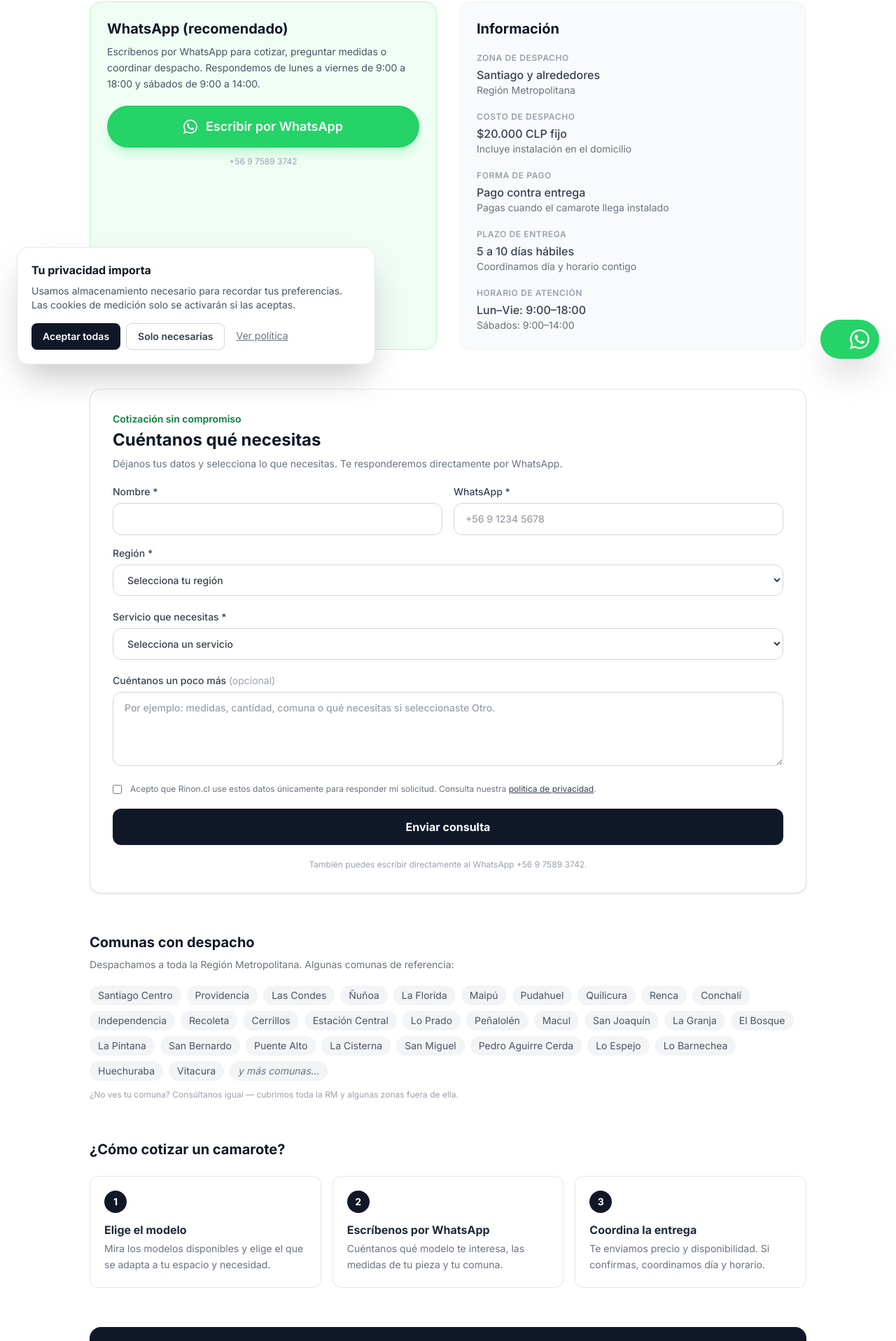
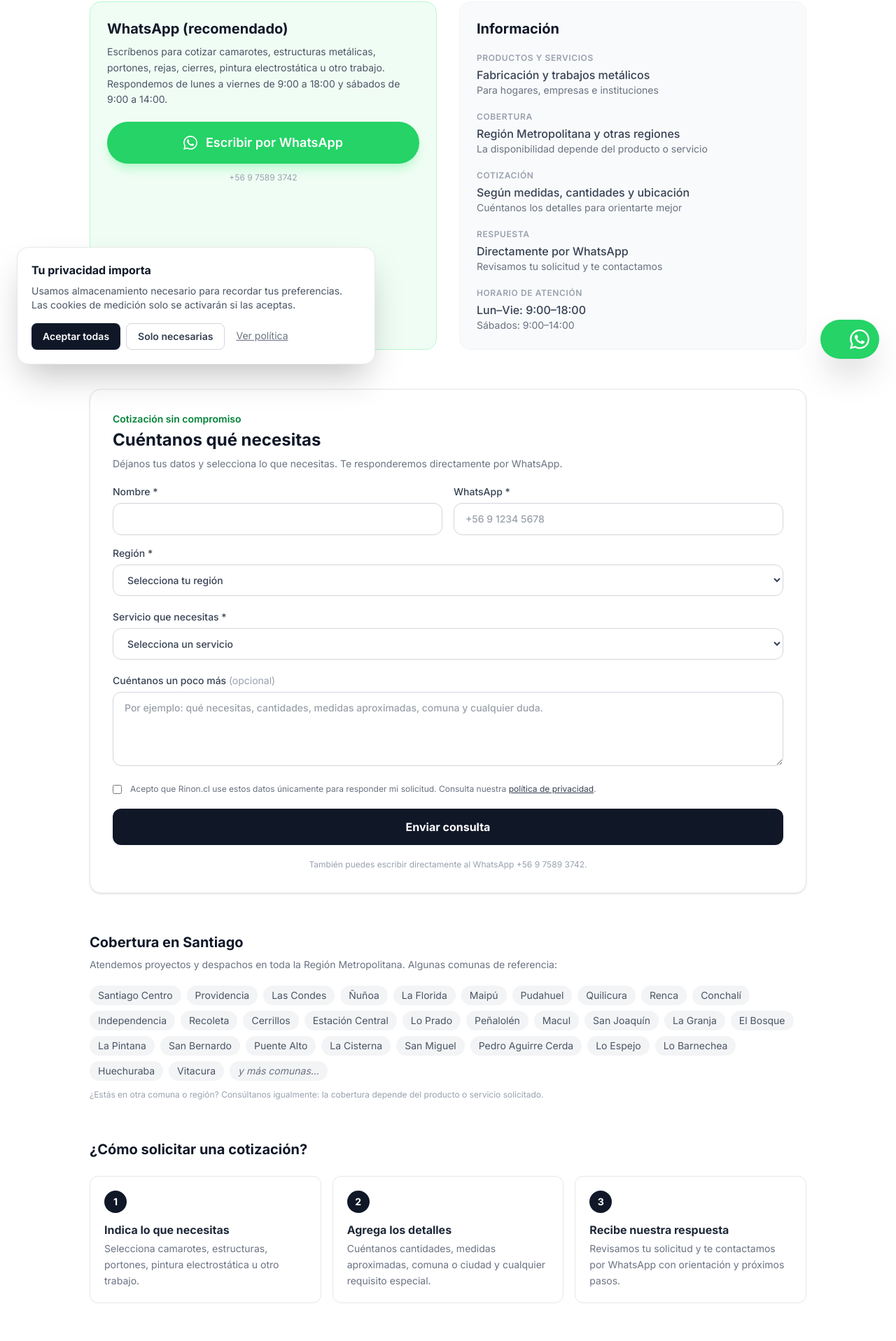
Before and after one commit to enrique636/rinon, a Next.js app: page /contacto in a window 1280 px wide. Shown: the part 263-2180 px from the top of the page at 70% size. Built offline with nearby package versions, Linux system fonts and the light colour scheme.

Commit message:
generaliza contacto y cotizaciones

```diff
--- a/app/contacto/page.tsx
+++ b/app/contacto/page.tsx
@@ -1,7 +1,7 @@
 import type { Metadata } from "next";
 import Link from "next/link";
 import { WhatsAppButton } from "@/components/layout/WhatsAppButton";
-import { SITE_CONFIG, formatPrice } from "@/lib/config";
+import { SITE_CONFIG } from "@/lib/config";
 import { getLocalBusinessSchema } from "@/lib/structured-data";
 import { ContactForm } from "@/components/ContactForm";
 
@@ -10,15 +10,15 @@
   description:
     "Solicita una cotización para camarotes, rejas, cercos, portones, pintura electrostática y estructuras metálicas. Déjanos tu teléfono y consulta.",
   keywords: [
-    "contacto camarotes Chile",
-    "cotizar camarote Santiago",
-    "camarote metalico contacto",
-    "despacho camarotes Santiago",
+    "cotizar estructuras metálicas Chile",
+    "cotizar camarotes Santiago",
+    "cotizar pintura electrostática",
+    "cotizar portones metálicos",
   ],
   alternates: { canonical: "https://rinon.cl/contacto" },
   openGraph: {
-    title: "Contacto — Camarotes Chile",
-    description: "Cotiza tu camarote metálico por WhatsApp. Despacho en Santiago con pago contra entrega.",
+    title: "Contacto y cotizaciones — Rinon.cl",
+    description: "Cotiza camarotes, estructuras metálicas, portones, rejas, cierres y pintura electrostática.",
     type: "website",
     locale: "es_CL",
   },
@@ -61,12 +61,13 @@
           <div className="bg-green-50 border border-green-200 rounded-2xl p-6">
             <h2 className="text-xl font-bold text-gray-900 mb-2">WhatsApp (recomendado)</h2>
             <p className="text-gray-600 text-sm mb-5 leading-relaxed">
-              Escríbenos por WhatsApp para cotizar, preguntar medidas o coordinar despacho.
+              Escríbenos para cotizar camarotes, estructuras metálicas, portones, rejas,
+              cierres, pintura electrostática u otro trabajo.
               Respondemos de lunes a viernes de 9:00 a 18:00 y sábados de 9:00 a 14:00.
             </p>
             <WhatsAppButton
               size="lg"
-              message="Hola, me interesa cotizar un camarote. ¿Me pueden ayudar?"
+              message="Hola, quiero solicitar una cotización. Necesito [indica el producto o servicio], cantidad [indica la cantidad], en [comuna o ciudad]."
               className="w-full justify-center"
             >
               Escribir por WhatsApp
@@ -80,24 +81,24 @@
               <h2 className="text-xl font-bold text-gray-900 mb-3">Información</h2>
             </div>
             <div>
-              <p className="text-xs font-semibold text-gray-400 uppercase tracking-wider mb-1">Zona de despacho</p>
-              <p className="text-gray-700 font-medium">Santiago y alrededores</p>
-              <p className="text-gray-500 text-sm">Región Metropolitana</p>
+              <p className="text-xs font-semibold text-gray-400 uppercase tracking-wider mb-1">Productos y servicios</p>
+              <p className="text-gray-700 font-medium">Fabricación y trabajos metálicos</p>
+              <p className="text-gray-500 text-sm">Para hogares, empresas e instituciones</p>
             </div>
             <div>
-              <p className="text-xs font-semibold text-gray-400 uppercase tracking-wider mb-1">Costo de despacho</p>
-              <p className="text-gray-700 font-medium">{formatPrice(SITE_CONFIG.despacho.precio)} CLP fijo</p>
-              <p className="text-gray-500 text-sm">Incluye instalación en el domicilio</p>
+              <p className="text-xs font-semibold text-gray-400 uppercase tracking-wider mb-1">Cobertura</p>
+              <p className="text-gray-700 font-medium">Región Metropolitana y otras regiones</p>
+              <p className="text-gray-500 text-sm">La disponibilidad depende del producto o servicio</p>
             </div>
             <div>
-              <p className="text-xs font-semibold text-gray-400 uppercase tracking-wider mb-1">Forma de pago</p>
-              <p className="text-gray-700 font-medium">Pago contra entrega</p>
-              <p className="text-gray-500 text-sm">Pagas cuando el camarote llega instalado</p>
+              <p className="text-xs font-semibold text-gray-400 uppercase tracking-wider mb-1">Cotización</p>
+              <p className="text-gray-700 font-medium">Según medidas, cantidades y ubicación</p>
+              <p className="text-gray-500 text-sm">Cuéntanos los detalles para orientarte mejor</p>
             </div>
             <div>
-              <p className="text-xs font-semibold text-gray-400 uppercase tracking-wider mb-1">Plazo de entrega</p>
-              <p className="text-gray-700 font-medium">{SITE_CONFIG.despacho.dias}</p>
-              <p className="text-gray-500 text-sm">Coordinamos día y horario contigo</p>
+              <p className="text-xs font-semibold text-gray-400 uppercase tracking-wider mb-1">Respuesta</p>
+              <p className="text-gray-700 font-medium">Directamente por WhatsApp</p>
+              <p className="text-gray-500 text-sm">Revisamos tu solicitud y te contactamos</p>
             </div>
             <div>
               <p className="text-xs font-semibold text-gray-400 uppercase tracking-wider mb-1">Horario de atención</p>
@@ -111,9 +112,9 @@
 
         {/* Comunas con cobertura */}
         <div className="mb-14">
-          <h2 className="text-xl font-bold text-gray-900 mb-2">Comunas con despacho</h2>
+          <h2 className="text-xl font-bold text-gray-900 mb-2">Cobertura en Santiago</h2>
           <p className="text-gray-500 text-sm mb-5">
-            Despachamos a toda la Región Metropolitana. Algunas comunas de referencia:
+            Atendemos proyectos y despachos en toda la Región Metropolitana. Algunas comunas de referencia:
           </p>
           <div className="flex flex-wrap gap-2">
             {comunas.map((c) => (
@@ -126,18 +127,18 @@
             </span>
           </div>
           <p className="text-gray-400 text-xs mt-3">
-            ¿No ves tu comuna? Consúltanos igual — cubrimos toda la RM y algunas zonas fuera de ella.
+            ¿Estás en otra comuna o región? Consúltanos igualmente: la cobertura depende del producto o servicio solicitado.
           </p>
         </div>
 
         {/* Cómo cotizar — pasos */}
         <div className="mb-14">
-          <h2 className="text-xl font-bold text-gray-900 mb-6">¿Cómo cotizar un camarote?</h2>
+          <h2 className="text-xl font-bold text-gray-900 mb-6">¿Cómo solicitar una cotización?</h2>
           <div className="grid grid-cols-1 sm:grid-cols-3 gap-4">
             {[
-              { num: "1", title: "Elige el modelo", desc: "Mira los modelos disponibles y elige el que se adapta a tu espacio y necesidad." },
-              { num: "2", title: "Escríbenos por WhatsApp", desc: "Cuéntanos qué modelo te interesa, las medidas de tu pieza y tu comuna." },
-              { num: "3", title: "Coordina la entrega", desc: "Te enviamos precio y disponibilidad. Si confirmas, coordinamos día y horario." },
+              { num: "1", title: "Indica lo que necesitas", desc: "Selecciona camarotes, estructuras, portones, pintura electrostática u otro trabajo." },
+              { num: "2", title: "Agrega los detalles", desc: "Cuéntanos cantidades, medidas aproximadas, comuna o ciudad y cualquier requisito especial." },
+              { num: "3", title: "Recibe nuestra respuesta", desc: "Revisamos tu solicitud y te contactamos por WhatsApp con orientación y próximos pasos." },
             ].map((step) => (
               <div key={step.num} className="bg-white border border-gray-200 rounded-xl p-5">
                 <div className="w-8 h-8 bg-gray-900 text-white rounded-full flex items-center justify-center text-sm font-bold mb-3">
@@ -153,14 +154,14 @@
         {/* CTA final */}
         <div className="bg-gray-900 text-white rounded-2xl p-6 md:p-8 text-center">
           <p className="text-green-400 font-semibold text-sm uppercase tracking-wider mb-2">
-            Pago contra entrega · Santiago
+            Productos y servicios metálicos
           </p>
           <h2 className="text-2xl font-bold mb-3">¿Listo para cotizar?</h2>
           <p className="text-gray-300 text-sm mb-6 max-w-md mx-auto">
-            Escríbenos el modelo que te interesa y las medidas de tu espacio. Te respondemos con precio en minutos.
+            Cuéntanos qué necesitas, la cantidad y tu ubicación. Revisaremos la información para preparar tu cotización.
           </p>
           <WhatsAppButton
-            message="Hola, quiero cotizar un camarote. Estoy en [tu comuna] y necesito un [modelo]."
+            message="Hola, quiero solicitar una cotización. Necesito [producto o servicio], cantidad [cantidad], en [comuna o ciudad]."
             size="lg"
           >
             Cotizar por WhatsApp
--- a/app/cotizar/page.tsx
+++ b/app/cotizar/page.tsx
@@ -1,24 +1,12 @@
 import type { Metadata } from "next";
 import { seoPages } from "@/lib/seo";
 import { WhatsAppButton } from "@/components/layout/WhatsAppButton";
-import { getWhatsAppUrl, SITE_CONFIG } from "@/lib/config";
+import { ContactForm } from "@/components/ContactForm";
+import { SITE_CONFIG } from "@/lib/config";
 
 export const metadata: Metadata = seoPages.cotizar;
 
-const productOptions = [
-  "Camarote con escritorio metálico estándar",
-  "Camarote con escritorio premium",
-  "Cama alta con escritorio",
-  "Cama alta 2 plazas con escritorio",
-  "Camarote con escritorio a medida",
-  "No estoy seguro, necesito orientación",
-];
-
 export default function CotizarPage() {
-  const waMsg = encodeURIComponent(
-    "Hola, quiero cotizar un camarote con escritorio. ¿Pueden ayudarme?"
-  );
-
   return (
     <div className="py-16 px-4">
       <div className="max-w-2xl mx-auto">
@@ -28,8 +16,8 @@
             Solicitar Cotización
           </h1>
           <p className="text-xl text-gray-600 leading-relaxed">
-            Escríbenos por WhatsApp y te respondemos en menos de una hora
-            con precios, disponibilidad y opciones.
+            Cotiza camarotes, estructuras metálicas, portones, rejas,
+            cierres, pintura electrostática u otro trabajo.
           </p>
         </div>
 
@@ -44,7 +32,11 @@
           <p className="text-gray-600 mb-6">
             Respuesta en menos de 1 hora en horario de lunes a sábado.
           </p>
-          <WhatsAppButton size="lg" className="mx-auto">
+          <WhatsAppButton
+            size="lg"
+            className="mx-auto"
+            message="Hola, quiero solicitar una cotización. Necesito [producto o servicio], cantidad [cantidad], en [comuna o ciudad]."
+          >
             Abrir WhatsApp y cotizar
           </WhatsAppButton>
         </div>
@@ -57,25 +49,29 @@
           <ul className="space-y-3 text-gray-700">
             <li className="flex items-start gap-3">
               <span className="text-green-500 font-bold mt-0.5">1.</span>
-              <span><strong>¿Qué modelo te interesa?</strong> (metálico, premium, cama alta, a medida)</span>
+              <span><strong>¿Qué necesitas?</strong> (camarotes, estructuras, portones, pintura electrostática u otro)</span>
             </li>
             <li className="flex items-start gap-3">
               <span className="text-green-500 font-bold mt-0.5">2.</span>
-              <span><strong>Medidas disponibles en tu pieza</strong> (largo, ancho, alto del espacio)</span>
+              <span><strong>Cantidad requerida</strong> de productos, piezas o metros aproximados</span>
             </li>
             <li className="flex items-start gap-3">
               <span className="text-green-500 font-bold mt-0.5">3.</span>
-              <span><strong>¿Para quién es?</strong> (niño, adolescente, adulto, universitario)</span>
+              <span><strong>Medidas aproximadas</strong> y cualquier requisito importante</span>
             </li>
             <li className="flex items-start gap-3">
               <span className="text-green-500 font-bold mt-0.5">4.</span>
-              <span><strong>¿Necesitas entrega e instalación?</strong> y en qué comuna</span>
+              <span><strong>Comuna, ciudad y región</strong> donde necesitas el producto o servicio</span>
             </li>
             <li className="flex items-start gap-3">
               <span className="text-green-500 font-bold mt-0.5">5.</span>
-              <span><strong>Color preferido</strong> (blanco, negro, gris u otro)</span>
+              <span><strong>Plazo o fecha estimada</strong> si tienes una necesidad urgente</span>
             </li>
           </ul>
+        </div>
+
+        <div className="mb-8">
+          <ContactForm />
         </div>
 
         {/* Datos de contacto alternativos */}
--- a/components/ContactForm.tsx
+++ b/components/ContactForm.tsx
@@ -70,7 +70,7 @@
         </select>
       </label>
       <label className="text-sm font-medium text-gray-700 block">Cuéntanos un poco más <span className="font-normal text-gray-400">(opcional)</span>
-        <textarea name="mensaje" rows={4} placeholder="Por ejemplo: medidas, cantidad, comuna o qué necesitas si seleccionaste Otro." className="mt-1.5 w-full border border-gray-300 rounded-xl px-4 py-3 resize-y focus:outline-none focus:ring-2 focus:ring-green-500" />
+        <textarea name="mensaje" rows={4} placeholder="Por ejemplo: qué necesitas, cantidades, medidas aproximadas, comuna y cualquier duda." className="mt-1.5 w-full border border-gray-300 rounded-xl px-4 py-3 resize-y focus:outline-none focus:ring-2 focus:ring-green-500" />
       </label>
       <label className="flex items-start gap-3 text-xs text-gray-500"><input type="checkbox" name="acepta_privacidad" required className="mt-0.5" /><span>Acepto que Rinon.cl use estos datos únicamente para responder mi solicitud. Consulta nuestra <Link href="/politica-de-privacidad" className="underline text-gray-700">política de privacidad</Link>.</span></label>
       <button disabled={status === "sending"} className="w-full bg-gray-900 hover:bg-black disabled:bg-gray-400 text-white font-bold rounded-xl py-3.5 transition-colors">{status === "sending" ? "Enviando…" : "Enviar consulta"}</button>
--- a/lib/seo.ts
+++ b/lib/seo.ts
@@ -144,9 +144,9 @@
   }),
 
   cotizar: buildMetadata({
-    title: "Cotizar Camarote con Escritorio | Respuesta en 24 Horas",
-    description: "Solicita tu cotización de camarote con escritorio. Respuesta en menos de 24 horas. También puedes escribirnos directamente por WhatsApp.",
-    keywords: ["cotizar camarote escritorio", "precio camarote con escritorio"],
+    title: "Cotizar Camarotes y Estructuras Metálicas | Rinon.cl",
+    description: "Solicita una cotización de camarotes, estructuras metálicas, portones, rejas, cierres o pintura electrostática. Atención directa por WhatsApp.",
+    keywords: ["cotizar estructuras metálicas", "cotizar camarotes", "cotizar portones", "cotizar pintura electrostática"],
     canonical: "/cotizar",
   }),
 } as const;
```
